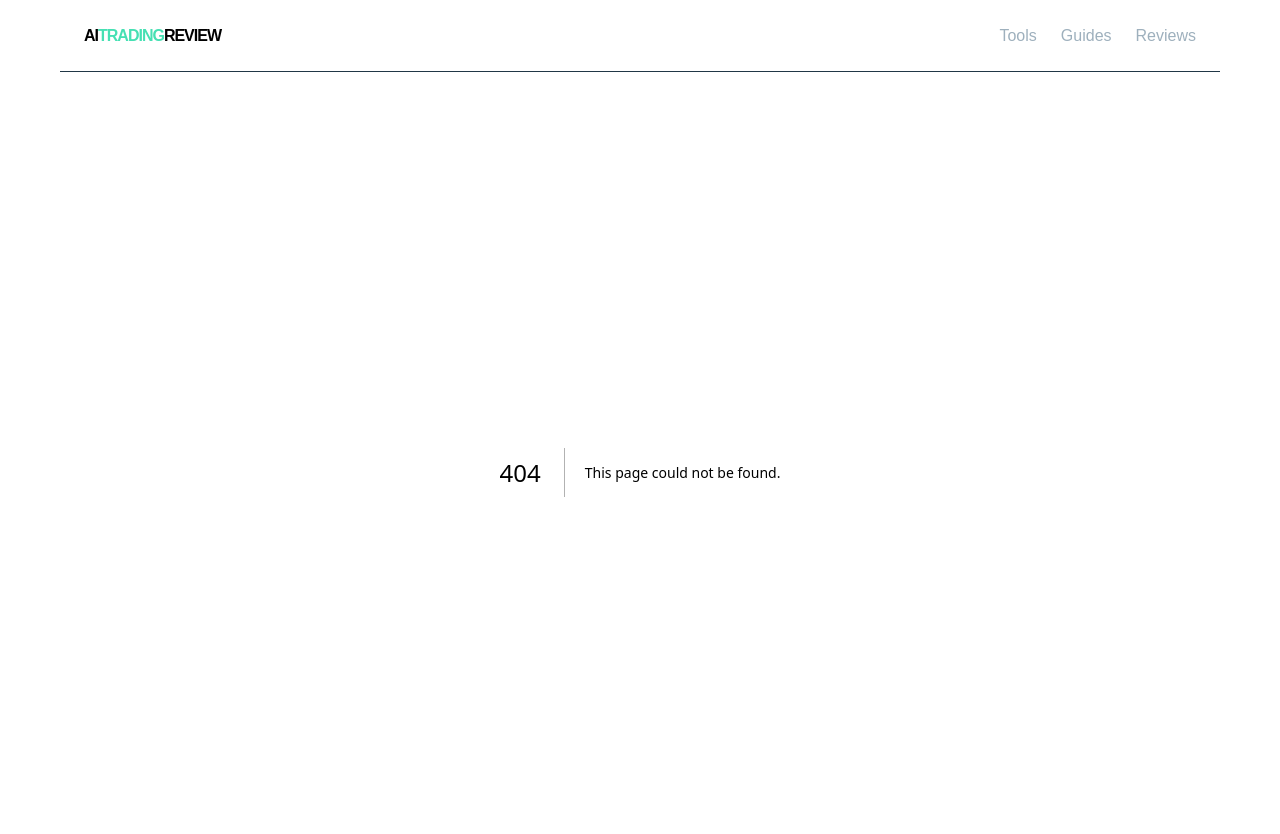
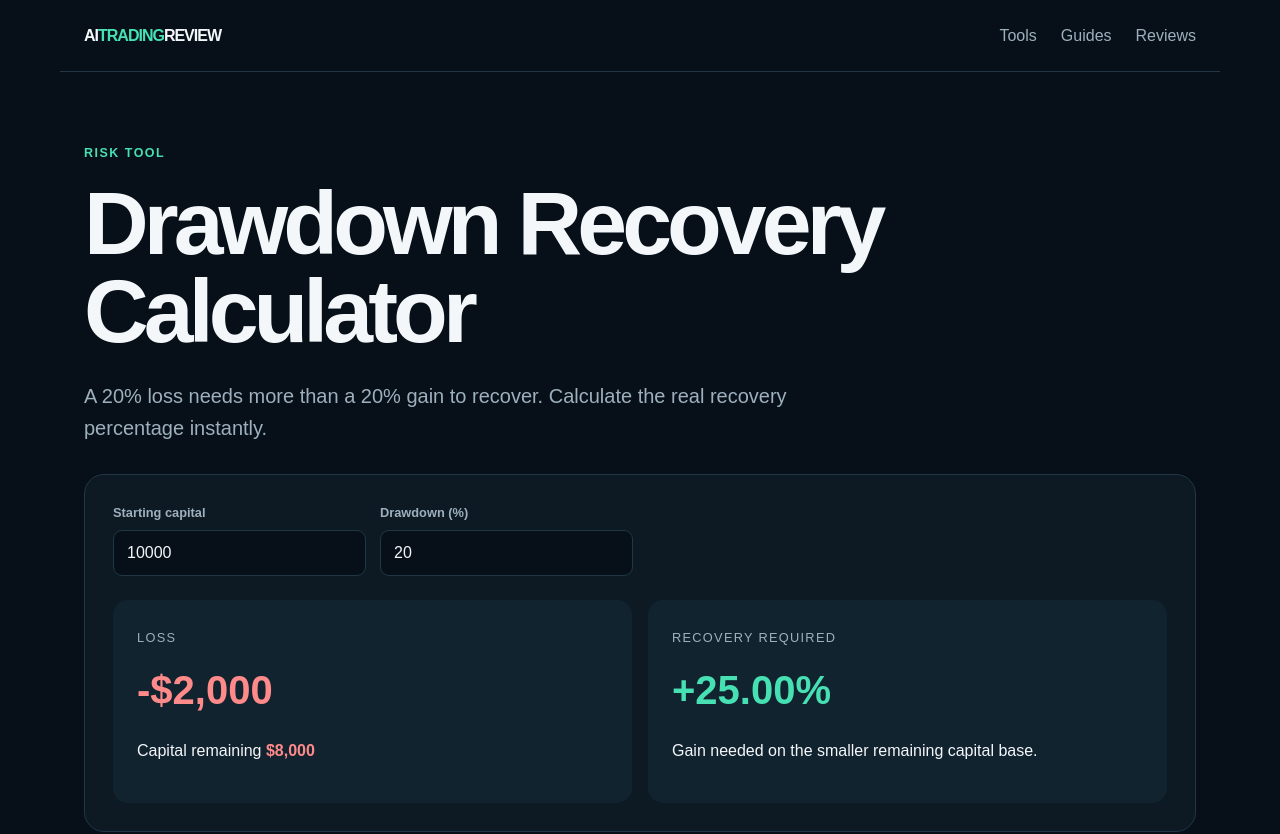
Before and after one commit to sverkercaron-sys/ai-trading-review, a Next.js app: page /tools/drawdown-recovery-calculator in a window 1280 px wide. Before the commit this address had no page. Shown: the top 834 px of the page. Built offline with nearby package versions, Linux system fonts and the light colour scheme.

Commit message:
Add drawdown recovery page

```diff
--- /dev/null
+++ b/app/tools/drawdown-recovery-calculator/page.tsx
@@ -0,0 +1,4 @@
+import type {Metadata} from 'next';import DrawdownCalculator from '@/components/DrawdownCalculator';
+export const metadata:Metadata={title:'Drawdown Recovery Calculator',description:'Calculate the percentage gain required to recover from a trading or investment drawdown.'};
+const d=[5,10,15,20,25,30,40,50,60,75,90];
+export default function Page(){return <main><div className="eyebrow">Risk tool</div><h1 className="page-title">Drawdown Recovery Calculator</h1><p className="lead">A 20% loss needs more than a 20% gain to recover. Calculate the real recovery percentage instantly.</p><DrawdownCalculator/><article className="content"><h2>Why recovery gets harder</h2><p>After a loss, the account has a smaller capital base. If $10,000 falls 20% to $8,000, recovering the lost $2,000 requires a 25% gain on $8,000.</p><div className="table-wrap"><table><thead><tr><th>Drawdown</th><th>Gain required to recover</th></tr></thead><tbody>{d.map(x=><tr key={x}><td>-{x}%</td><td>+{(x/(100-x)*100).toFixed(2)}%</td></tr>)}</tbody></table></div></article></main>}
```
